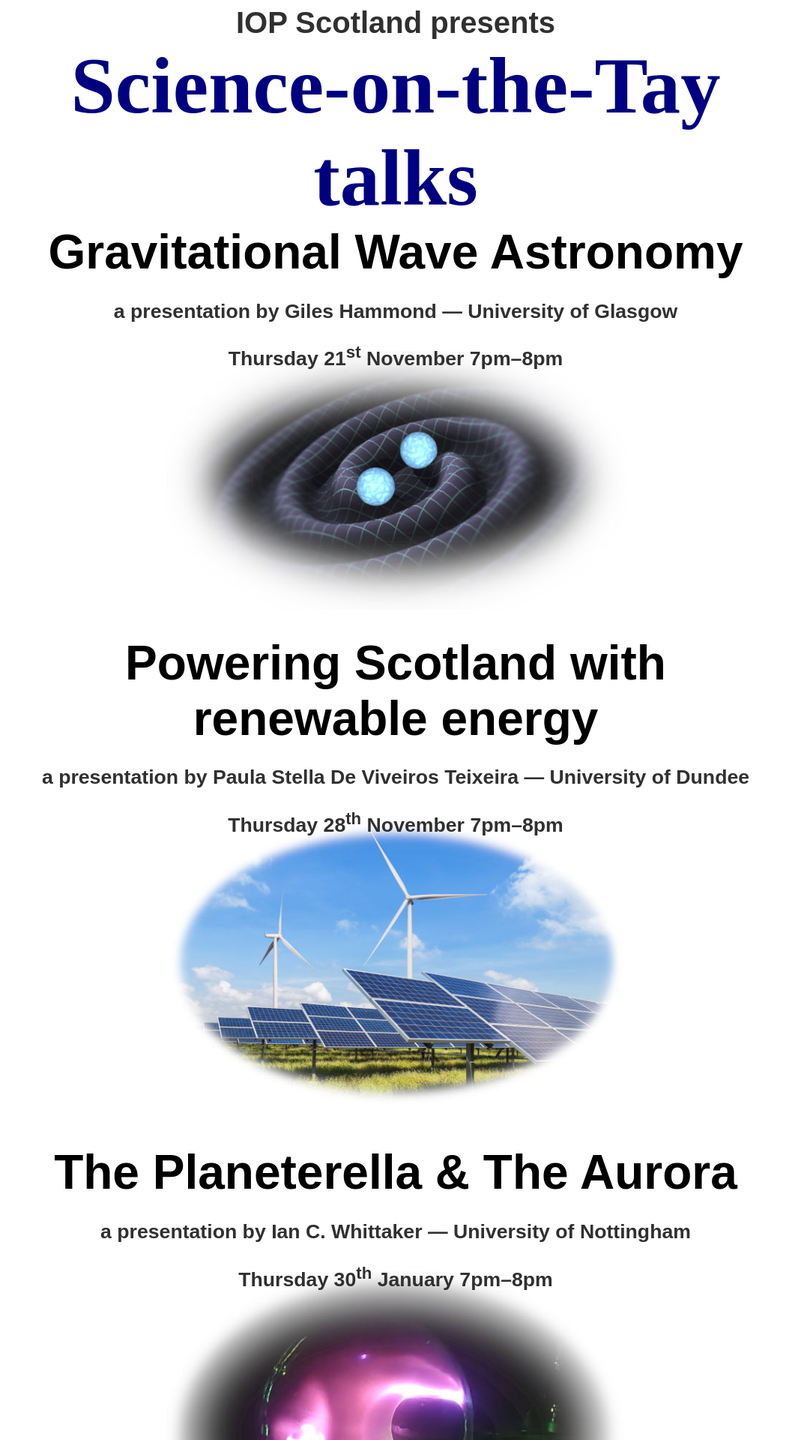
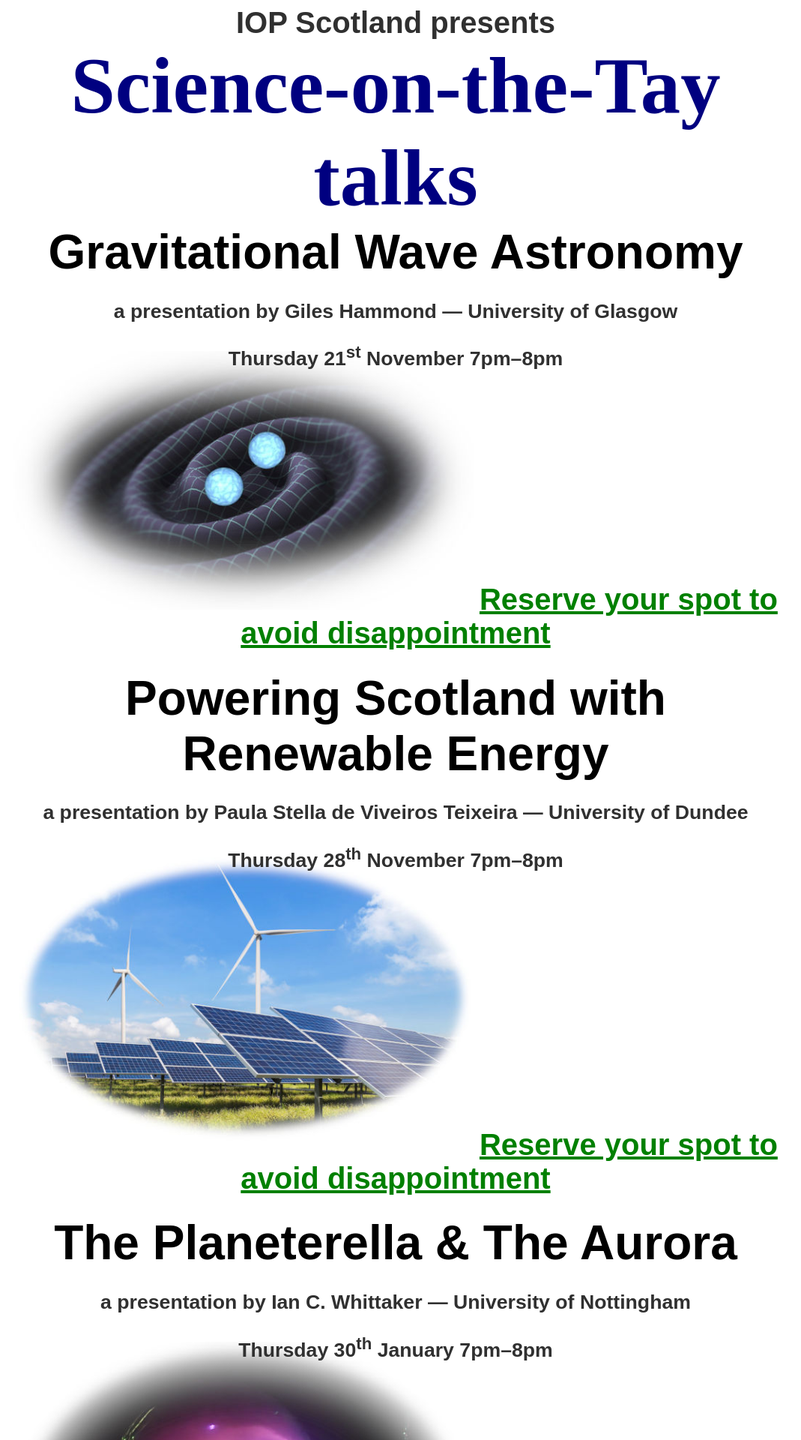
Before and after one commit to corilim/corilim.github.io, a Jekyll site: the page outreach/scienceonthetay/index.html, which Jekyll copies as it is, in a window 1280 px wide. Shown: the top 1920 px of the page at 75% size, without its empty margins (112-1181 px from the left). Built offline with Jekyll 4.4.1, drawn with Linux system fonts in a browser that asks for light colours; some of the changed text lies outside the part shown.

Commit message:
Adding links to book a place.

```diff
--- a/outreach/scienceonthetay/index.html
+++ b/outreach/scienceonthetay/index.html
@@ -14,6 +14,7 @@
             div.abstract {color: #303030; margin-left: 10%; margin-right: 10%; margin-top:3em; text-align: left;}
             img {position: relative; z-index:-1; width:60%; margin-top: -1em;}
             img.bio {float: right; width:20%;}
+            a.register {color: #008000; font-size: 30pt; font-weight: bold;}
 		 </style>
 	</head>
 	<body>
@@ -23,22 +24,25 @@
         <h3>a presentation by Giles Hammond &mdash; University of Glasgow</h3>
         <h3>Thursday 21<sup>st</sup> November 7pm&ndash;8pm<br/>
         <img src="/img/gravitational_wave_astronomy.jpg" alt="Gravitational Waves!" />
+        <a class="register" href="https://www.eventbrite.co.uk/o/science-on-the-tay-102910327741">Reserve your spot to avoid disappointment</a>
 
-        <h1 class="lecture" >Powering Scotland with renewable energy</h1>
-        <h3>a presentation by Paula Stella De Viveiros Teixeira &mdash; University of Dundee</h3>
+        <h1 class="lecture" >Powering Scotland with Renewable Energy</h1>
+        <h3>a presentation by Paula Stella de Viveiros Teixeira &mdash; University of Dundee</h3>
         <h3>Thursday 28<sup>th</sup> November 7pm&ndash;8pm<br/>
         <img src="/img/renewables.jpg" alt="Renewable Energy!" />
+        <a class="register" href="https://www.eventbrite.co.uk/e/powering-scotland-with-renewable-energy-tickets-1077991354159?aff=oddtdtcreator">Reserve your spot to avoid disappointment</a>
 
         <h1 class="lecture" >The Planeterella &amp; The Aurora</h1>
         <h3>a presentation by Ian C. Whittaker &mdash; University of Nottingham</h3>
         <h3>Thursday 30<sup>th</sup> January 7pm&ndash;8pm<br/>
         <img src="/img/planeterella.jpg" alt="The Planeterella!" />
+        <a class="register" href="https://www.eventbrite.co.uk/o/science-on-the-tay-102910327741">Reserve your spot to avoid disappointment</a>
 
         <h3>Thursdays at the <a href="https://www.dundeesciencecentre.org.uk/contact-us">Dundee Science Centre</a><br />
         Coffee and tea from 18:30</h3>
 
         <div>These are <b>free events</b>, organized by the <a href="https://www.iop.org/physics-community/iop-membership-where-you-are/iop-scotland">Institute of Physics Scotland</a>.<br />
-            No registration required.
+            Registration is not strictly required but it will help us plan the event.
             Contact: <a href="mailto:t.vettenburg@dundee.ac.uk?subject=Science+on+the+Tay" >Tom Vettenburg &lt;t.vettenburg@dundee.ac.uk&gt;</a>
         </div>
 
@@ -72,13 +76,13 @@
             </div>
         </div>
         <div class="bio" >
-            <h3>Dr Paula Stella De Viveiros Teixeira</h3>
-            <img src="/img/paula_stella_de_viveiros_teixeira.jpg" alt="Paula Stella De Viveiros Teixeira" class="bio" />
+            <h3>Dr Paula Stella de Viveiros Teixeira</h3>
+            <img src="/img/paula_stella_de_viveiros_teixeira.jpg" alt="Paula Stella de Viveiros Teixeira" class="bio" />
             <p>
-                Paula recently joined the University of Dundee as a Physics Lecturer and researcher in renewable energy and sustainability. She was a Smithsonian Predoctoral Fellow at the Harvard Smithsonian Center for Astrophysics, USA, where she carried out her doctoral research, and obtained a PhD in Astronomy and Astrophysics by the University of Lisbon, Portugal. She worked as a postdoctoral fellow at the European Southern Observatory in Germany, at the University of Vienna in Austria, and at the University of St Andrews, Scotland, where she became a lecturer in 2021. Her current research interests encompass climate and environmental change; impacts of extreme events; climate risk assessment; renewable energy; and adaptation, resilience, and sustainability in a changing climate.
+                Paula recently joined the University of Dundee as a Physics Lecturer and researcher in Renewable Energy and sustainability. She was a Smithsonian Predoctoral Fellow at the Harvard Smithsonian Center for Astrophysics, USA, where she carried out her doctoral research, and obtained a PhD in Astronomy and Astrophysics by the University of Lisbon, Portugal. She worked as a postdoctoral fellow at the European Southern Observatory in Germany, at the University of Vienna in Austria, and at the University of St Andrews, Scotland, where she became a lecturer in 2021. Her current research interests encompass climate and environmental change; impacts of extreme events; climate risk assessment; Renewable Energy; and adaptation, resilience, and sustainability in a changing climate.
             </p>
             <div class="abstract" >
-                <h4>Powering Scotland with renewable energy</h4>
+                <h4>Powering Scotland with Renewable Energy</h4>
                 <p>
                     The impacts of global climate change, including global warming and water cycle changes, are accelerating as fossil fuel generated greenhouse gases and aerosols (pollution particles) in our atmosphere continue to increase. Such impacts encompass more extreme heat, more droughts and floods, more intense hurricanes and wildfires, more air pollution and heat-related deaths and illnesses, agricultural shifts and famine, species extinction, etc. Do we need miracle technologies to stop climate change and air pollution? No. Then what is the solution? It is the transition from exhaustible fossil fuels to renewable and practically inexhaustible energy resources. Such a technological and socio-economic solution is feasible at 100% level with clear benefits to climate, air pollution, energy security and economy. This talk will cover onshore wind, offshore wind, solar and tidal energy potential and development in and around Scotland. I will explore aspects of the science, technology, economics, policy, and social aspects of such transition for sustainable development.
                 </p>
```
Also changed, not shown: img/iops.png (added).
